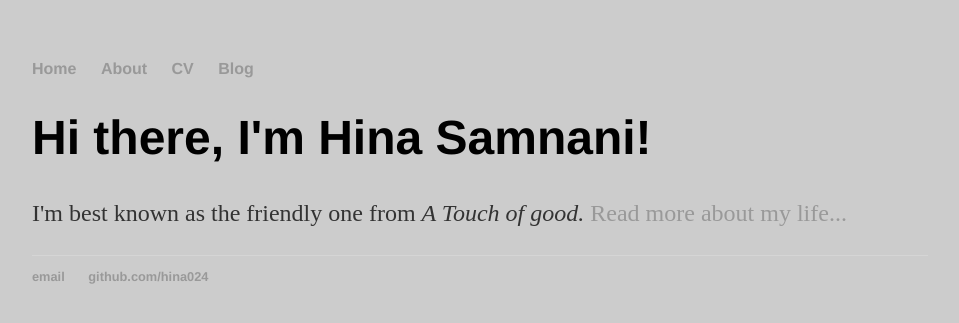
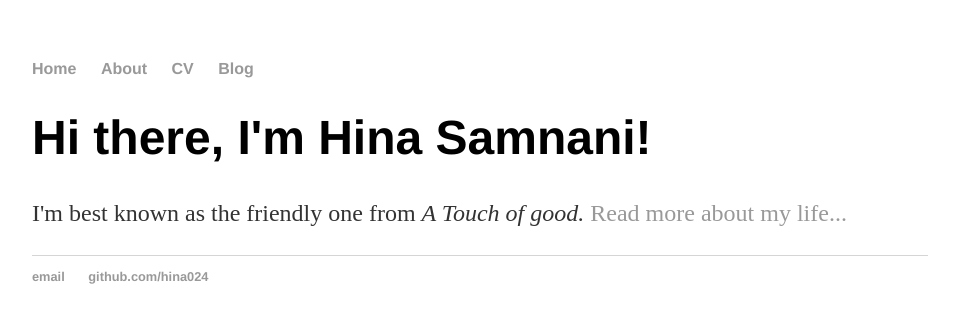
Before and after one commit to Hina024/Hina024.github.io, a Jekyll site: the page built from index.html, in a window 1280 px wide. Shown: the top 323 px of the page, without its empty margins (160-1119 px from the left). Built offline with Jekyll 4.4.1, drawn with Linux system fonts in a browser that asks for light colours.

Commit message:
Update main.css

```diff
--- a/css/main.css
+++ b/css/main.css
@@ -1,7 +1,6 @@
 body {
     margin: 60px auto;
     width: 70%;
-     background-color: #cccccc;
 }
 nav ul, footer ul {
     font-family:'Helvetica', 'Arial', 'Sans-Serif';
```
